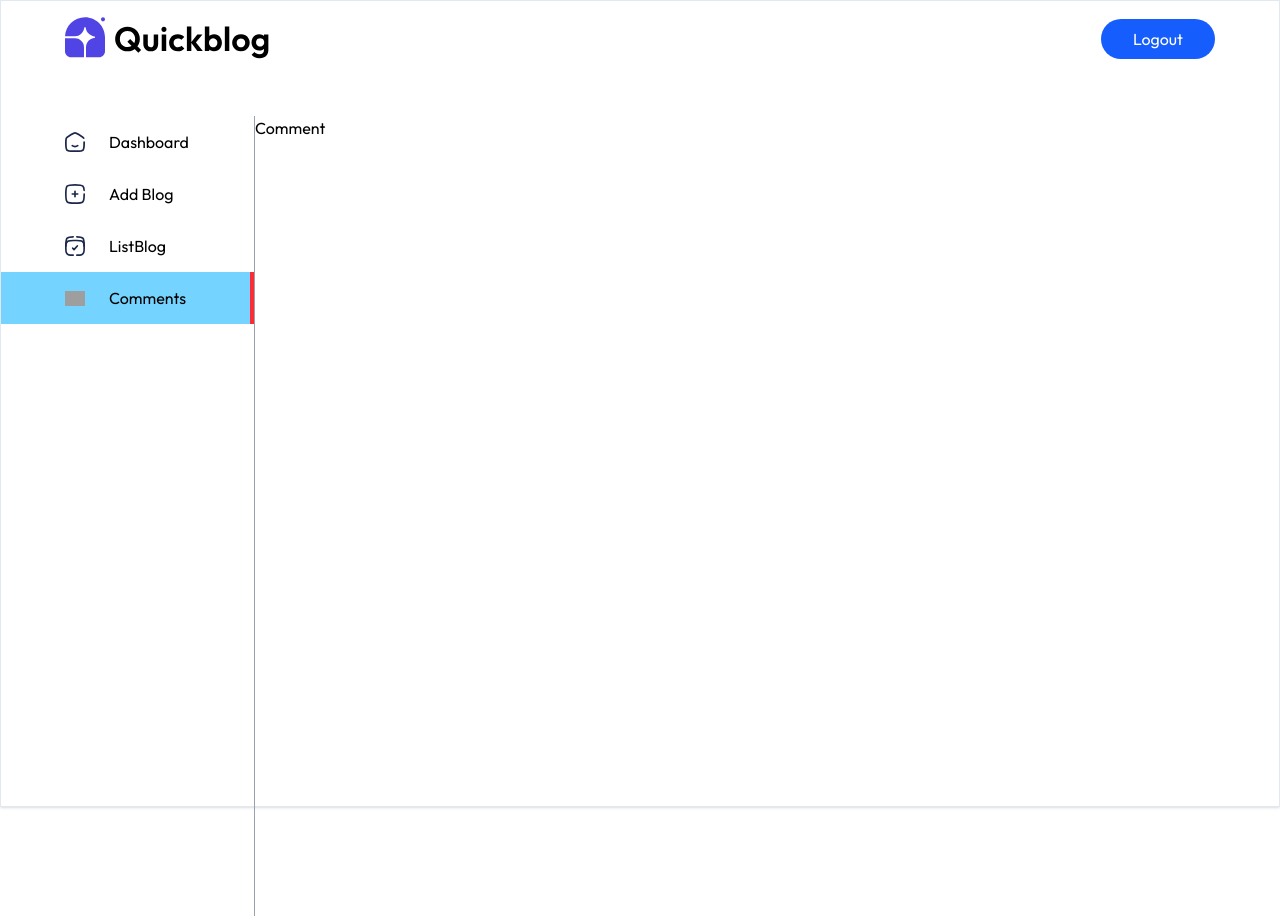
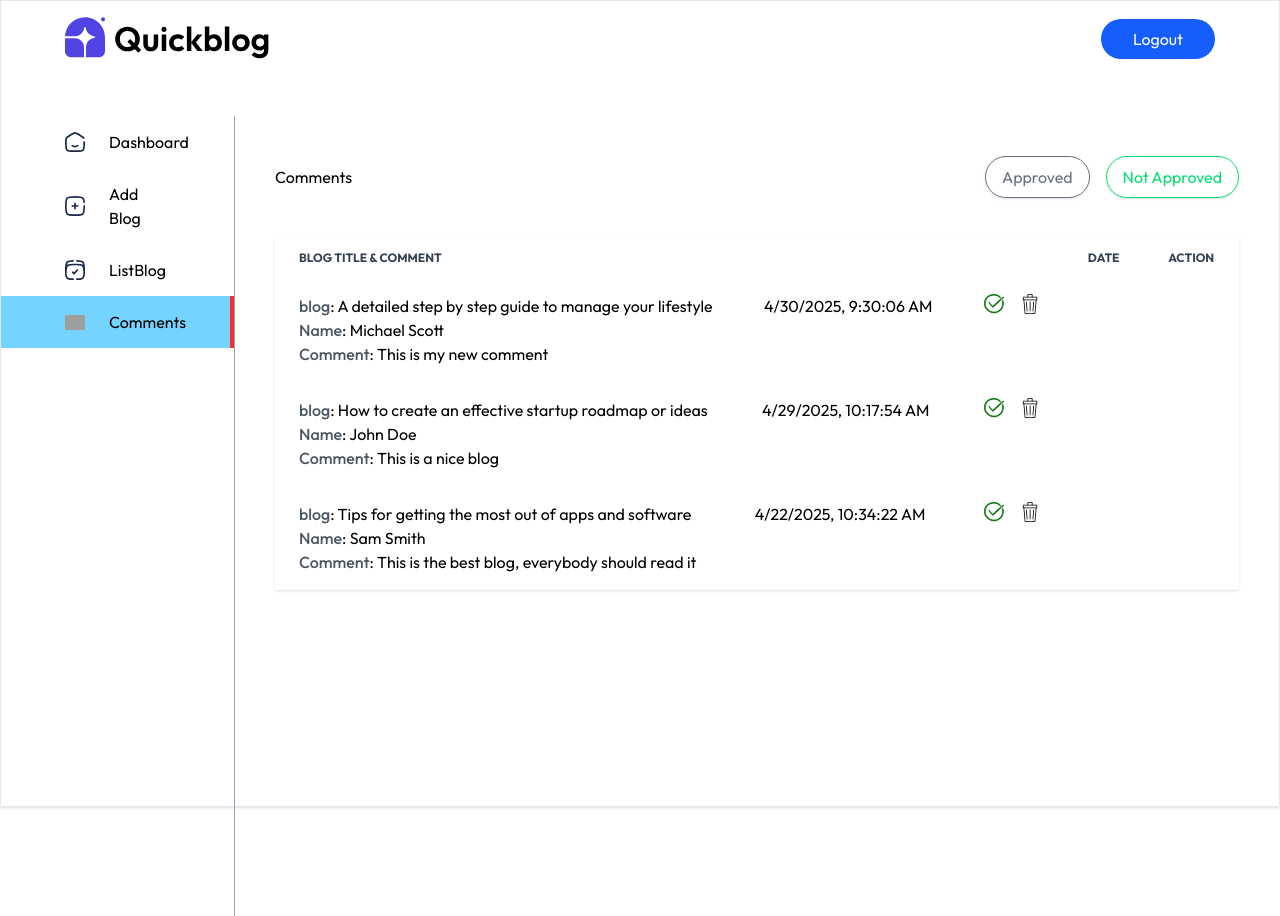
Before and after one commit to codewithsunnyraj/Blog, a React (Vite) app in the folder frontend/: page /admin/comments in a window 1280 px wide. Built offline with nearby package versions, Linux system fonts and the light colour scheme; grey boxes are pictures that could not be loaded.

Commit message:
Completed frontend part

```diff
--- a/frontend/package.json
+++ b/frontend/package.json
@@ -13,6 +13,7 @@
     "@tailwindcss/vite": "^4.1.8",
     "moment": "^2.30.1",
     "motion": "^12.16.0",
+    "quill": "^2.0.3",
     "react": "^19.1.0",
     "react-dom": "^19.1.0",
     "react-icons": "^5.5.0",
--- a/frontend/src/App.jsx
+++ b/frontend/src/App.jsx
@@ -8,7 +8,7 @@ import AddBlog from "./pages/admin/AddBlog";
 import ListBlog from "./pages/admin/ListBlog";
 import Comment from "./pages/admin/Comment";
 import Login from "./component/admin/Login";
-
+import "quill/dist/quill.snow.css";
 const App = () => {
   return (
     <div>
--- a/frontend/src/component/admin/BlogTable.jsx
+++ b/frontend/src/component/admin/BlogTable.jsx
@@ -8,7 +8,7 @@ const BlogTable = ({ blog, fetchBlogs, index }) => {
   return (
     <tr className="border-y border-gray-300">
       <th className="px-2 py-2 text-nowrap">{index}</th>
-      <td className="p-2 text-nowrap">{title}</td>
+      <td className="p-2 text-nowrap">{blog.title}</td>
       <td className="p-2 text-nowrap">{BlogDate.toDateString()}</td>
       <td className="p-2 text-nowrap">
         <p
--- /dev/null
+++ b/frontend/src/component/admin/CommentTableItem.jsx
@@ -0,0 +1,43 @@
+import React from "react";
+import { assets } from "../../assets/assets";
+
+const CommentTableItem = ({ comment, fetchComments }) => {
+  const { blog, createdAt, _id } = comment;
+  const BlogDate = new Date(createdAt);
+//   console.log(BlogDate);
+  return (
+    <div>
+      <tr className="border-gray-300 flex w-full justify-between">
+        <td className="px-6 py-4">
+          <b className="font-medium text-gray-600">blog</b>: {blog.title}
+          <br />
+          <b className="font-medium text-gray-600">Name</b>: {comment.name}
+          <br />
+          <b className="font-medium text-gray-600">Comment</b>:{" "}
+          {comment.content}
+        </td>
+        <td className="px-6 py-4 max-sm:hidden">{BlogDate.toLocaleString()}</td>
+        <td className="px-6 py-4">
+          <div className="inline-flex items-center gap-4">
+            {!comment.isApproved ? (
+              <img
+                src={assets.tick_icon}
+                className="w-5 cursor-pointer"
+                alt=""
+              />
+            ) : (
+              <p className="cursor-pointer">Approved</p>
+            )}
+            <img
+              src={assets.bin_icon}
+              className="w-5 hover:scale-95 transition-all cursor-pointer"
+              alt=""
+            />
+          </div>
+        </td>
+      </tr>
+    </div>
+  );
+};
+
+export default CommentTableItem;
--- a/frontend/src/pages/admin/AddBlog.jsx
+++ b/frontend/src/pages/admin/AddBlog.jsx
@@ -1,9 +1,125 @@
-import React from 'react'
+import React, { useEffect, useRef, useState } from "react";
+import { assets, blogCategories } from "../../assets/assets";
+import Quill from "quill";
+const AddBlog = () => {
+  const editorRef = useRef(null);
+  const quillRef = useRef(null);
+  const [image, setImage] = useState(false);
+  const [title, setTitle] = useState("");
+  const [subTitle, setSubTitle] = useState("");
+  const [category, setCategory] = useState("Startup");
+  const [isPublished, setIsPublished] = useState(false);
 
-const AddBlog = () => {
+  const onSubmitHandler = async (event) => {
+    event.preventDefault();
+  };
+  const generateContent = async () => {};
+
+  useEffect(() => {
+    if (!quillRef.current && editorRef.current) {
+      quillRef.current = new Quill(editorRef.current, { theme: "snow" });
+    }
+  }, []);
   return (
-    <div>AddBlog</div>
-  )
-}
+    <div className="px-16">
+      <form onSubmit={onSubmitHandler} className="shadow p-8 w-3xl">
+        <div className="">
+          <p>Upload thumbnail</p>
+          <label htmlFor="image">
+            <img
+              src={!image ? assets.upload_area : URL.createObjectURL(image)}
+              className="mt-2 h-16 rounded cursor-pointer"
+              alt=""
+            />
+            <input
+              type="file"
+              onChange={(e) => setImage(e.target.files[0])}
+              id="image"
+              hidden
+              required
+            />
+          </label>
+          <div className="mt-8">
+            <p>Blog Title</p>
+            <input
+              type="text"
+              placeholder="Enter Title"
+              required
+              className="w-full border-b outline-none py-2 px-3"
+              onChange={(e) => {
+                setTitle(e.target.value);
+              }}
+            />
+          </div>
+          <div className="my-3">
+            <p>Sub Title</p>
+            <input
+              type="text"
+              placeholder="Enter Sub Title"
+              required
+              className="w-full border-b outline-none py-2 px-3"
+              onChange={(e) => {
+                setSubTitle(e.target.value);
+              }}
+            />
+          </div>
+          <div className="">
+            <p>Blog Description</p>
+            <div className="w-full h-74 pb-16 sm:pb-10 pt-2 relative">
+              <div ref={editorRef}></div>
+              <button
+                type="button"
+                className="absolute bottom-1 cursor-pointer right-2 ml-2 bg-black text-white px-6 py-2"
+                onClick={generateContent}
+              >
+                Generate With AI
+              </button>
+            </div>
+          </div>
+          <div className="my-4">
+            <p>Blog Description</p>
+            <select
+              onChange={(e) => {
+                setCategory(e.target.value);
+              }}
+              name="category"
+              className=" w-full text-gray-500 outline-none rounded border py-2 border-gray-300"
+              id=""
+            >
+              <option value="">Select Category</option>
+              {blogCategories.map((items, index) => {
+                return (
+                  <option value={items} key={index}>
+                    {items}
+                  </option>
+                );
+              })}
+            </select>
+          </div>
+          <div className="flex gap-4 items-center">
+            <p>Published Now</p>
+            <input
+              type="checkbox"
+              name=""
+              checked={isPublished}
+              className="scale-90 cursor-pointer"
+              onChange={(e) => {
+                setIsPublished(e.target.checked);
+              }}
+            />
+          </div>
+          <div className="my-4">
+            <button
+              className="bg-blue-600 cursor-pointer py-2 px-4 w-full rounded-sm text-white"
+              type="submit"
+            >
+              Add Blog
+            </button>
+          </div>
+        </div>
+      </form>
+    </div>
+  );
+};
 
-export default AddBlog
+export default AddBlog;
--- a/frontend/src/pages/admin/Comment.jsx
+++ b/frontend/src/pages/admin/Comment.jsx
@@ -1,9 +1,69 @@
-import React from 'react'
+import React, { useEffect, useState } from "react";
+import { comments_data } from "../../assets/assets";
+import CommentTableItem from "../../component/admin/CommentTableItem";
 
 const Comment = () => {
+  const [comments, setComments] = useState([]);
+  const [filter, setFilter] = useState("Not Approved");
+
+  const fetchComment = async () => {
+    setComments(comments_data);
+  };
+
+  useEffect(() => {
+    fetchComment();
+  }, []);
   return (
-    <div>Comment</div>
-  )
-}
+    <div className="px-10 w-full">
+      <div className="flex justify-between items-center my-10 ">
+        <h1>Comments</h1>
+        <div className="flex gap-4">
+          <button
+            onClick={() => setFilter("Approved")}
+            className={`shadow border rounded-full px-4 py-2 cursor-pointer ${
+              filter === "Approved" ? "text-green-400" : "text-gray-500"
+            }`}
+          >
+            Approved
+          </button>
+          <button
+            onClick={() => setFilter("Not Approved")}
+            className={`shadow border rounded-full px-4 py-2 cursor-pointer ${
+              filter === "Not Approved" ? "text-green-400" : "text-gray-500"
+            }`}
+          >
+            Not Approved
+          </button>
+        </div>
+      </div>
+      <table className="shadow w-full">
+        <thead className="text-xs text-gray-700 text-left max-w-3xl uppercase">
+          <tr>
+            <th className="px-6 py-3">Blog Title & Comment</th>
+            <th className="px-6 py-3">Date</th>
+            <th className="px-6 py-3">Action</th>
+          </tr>
+        </thead>
+        <tbody className="w-full ">
+          <div className="w-full">
+            {comments
+              .filter((comment) => {
+                if (filter === "Approved") return comment.isApproved === true;
+                return comment.isApproved === false;
+              })
+              .map((comment, index) => (
+                <CommentTableItem
+                  comment={comment}
+                  index={index + 1}
+                  key={comment._id}
+                  fetchComments={fetchComment}
+                />
+              ))}
+          </div>
+        </tbody>
+      </table>
+    </div>
+  );
+};
 
-export default Comment
+export default Comment;
```
Also changed, not shown: 1 other file (tests, documents, lock files or other folders).
